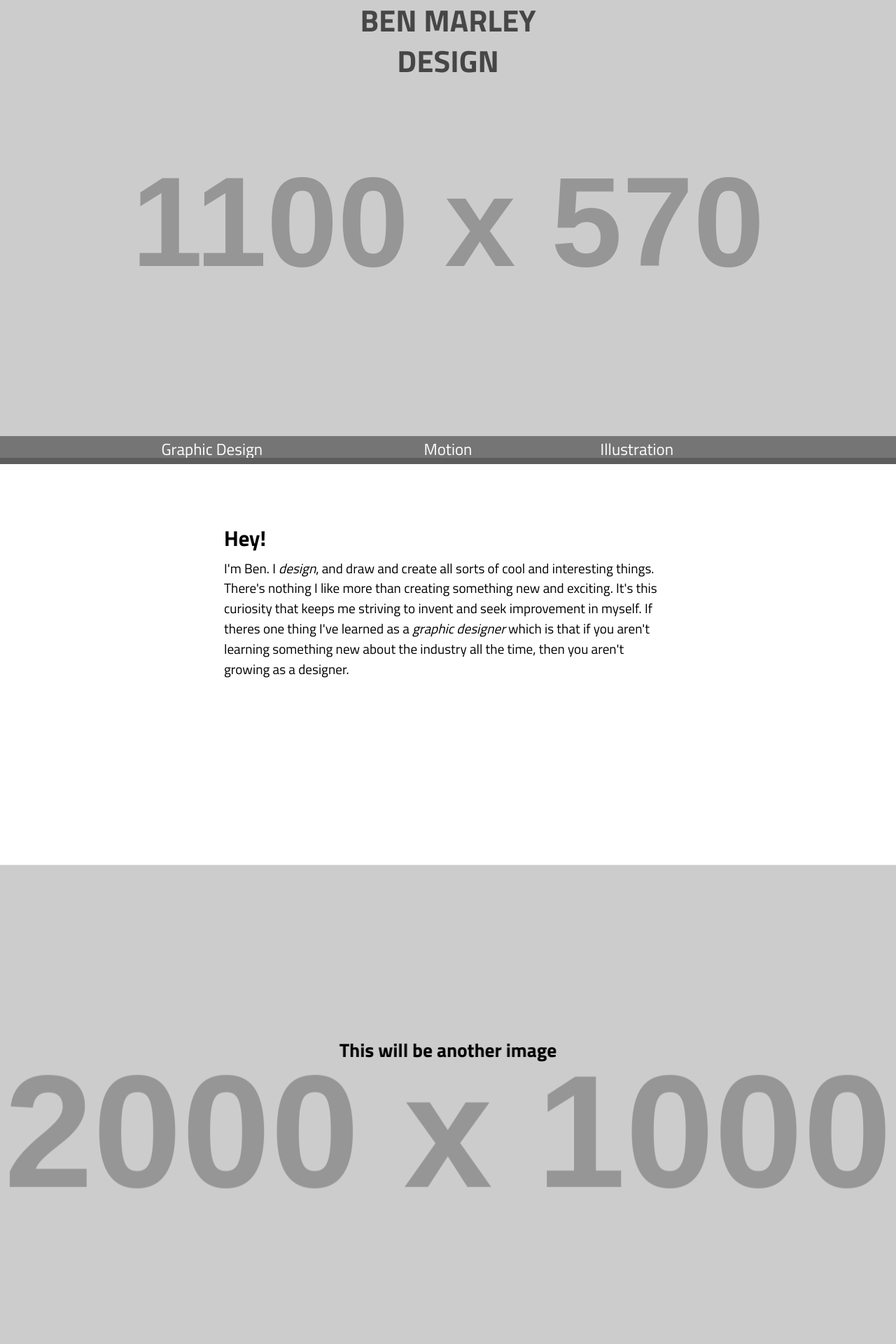
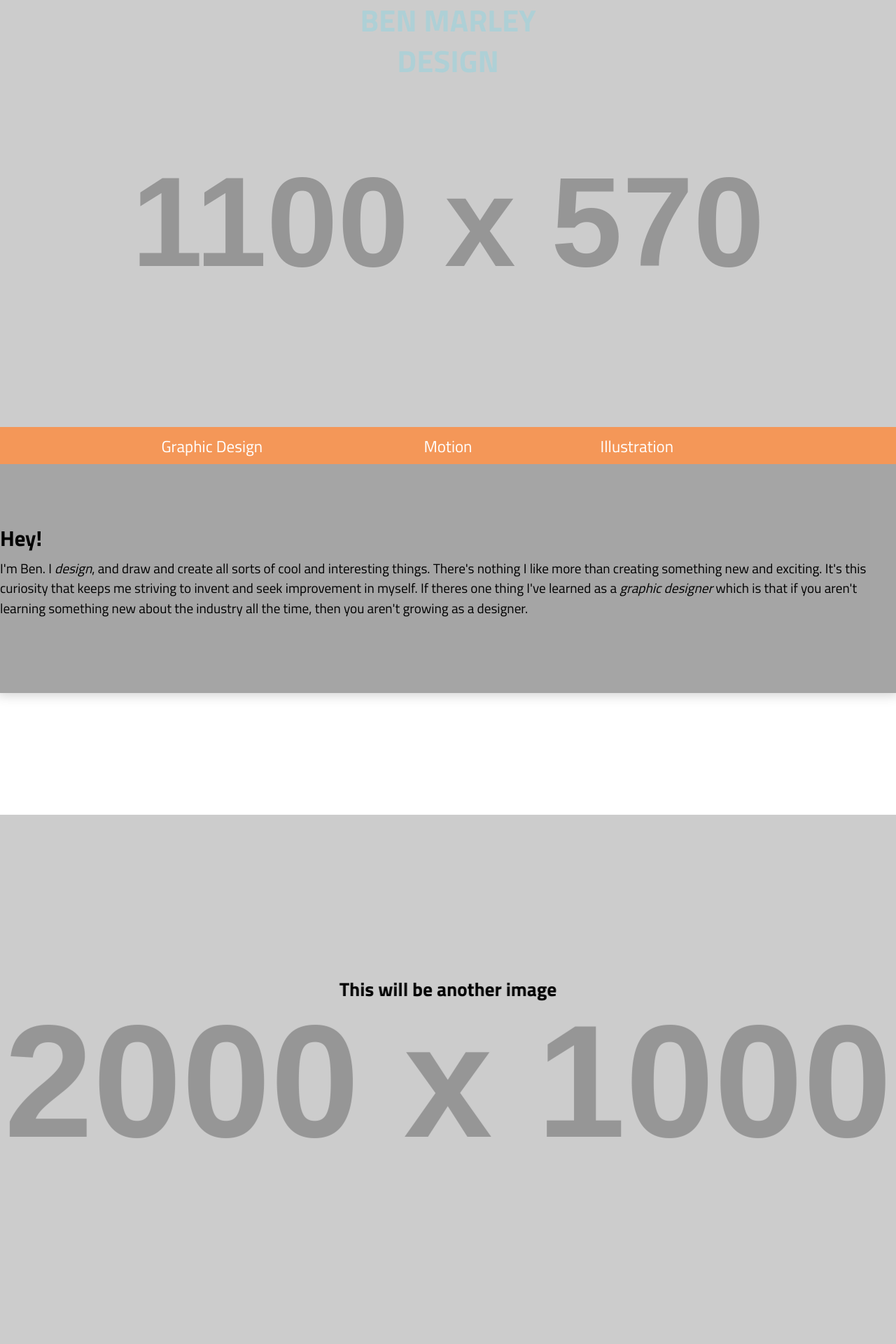
Before and after one commit to benmarley/portfolio, a Jekyll site: the page built from index.html, in a window 1280 px wide. Shown: the top 1920 px of the page at 70% size. Built offline with Jekyll 4.4.1, drawn with Linux system fonts in a browser that asks for light colours; Markdown is read by kramdown in place of the engine named in the settings.

Commit message:
experimented with colour and fixed issues with parallax

```diff
--- a/_includes/type-graphic.html
+++ b/_includes/type-graphic.html
@@ -1,4 +1,4 @@
-<svg version="1.1" id="allartwork" xmlns="http://www.w3.org/2000/svg" xmlns:xlink="http://www.w3.org/1999/xlink" x="0px" y="0px" viewBox="0 0 600 380" style="enable-background:new 0 0 600 380;" xml:space="preserve" class="ben-graphic">
+<svg version="1.1" id="allartwork" xmlns="http://www.w3.org/2000/svg" xmlns:xlink="http://www.w3.org/1999/xlink" x="0px" y="0px" viewBox="0 0 600 380" style="enable-background:new 0 0 600 380;" xml:space="preserve" class="type-graphic">
         <style type="text/css">
           .st0{fill:#E7DFCD;stroke:#455864;stroke-miterlimit:10;}
           .st1{fill:#C0B8A9;stroke:#455864;stroke-width:2;stroke-miterlimit:10;}
--- a/css/main.css
+++ b/css/main.css
@@ -62,6 +62,8 @@ img {
 	top: 40%;
 	left: 50%;
 	transform: translateX(-50%);
+
+	z-index: 1;
 }
 
 .banner {
@@ -72,21 +74,12 @@ img {
 	padding: 0;
 }
 
-.depth-banner {
-	width: 100%;
-	position: absolute;
-	bottom: -.5em;
-	height: 1em;
-	background-color: #5D5D5D;
-
-}
-
 .banner img {
 	display: block;
 }
 
 .banner-heading {
-	color: #464646;
+	color: #AED0D6;
 	position: absolute;
 	left:50%;
 	-webkit-transform: translateX(-50%);
@@ -103,7 +96,7 @@ img {
 }
 
 .navigation-list a {
-	background-color: #C45145;
+	background-color: #EF9033;
 	text-decoration: none;
 	color: #ccc;
 	padding-top: .5em;
@@ -181,7 +174,7 @@ transform:translateX(-50%);
 	padding-left: 6%;
 	padding-right: 6%;
 	padding-bottom: 1em;
-	background-color: #757575;
+	background-color: #F49758;
 	position: absolute;
 	bottom: -6px;
 	-webkit-transition: all 300ms linear;
@@ -193,7 +186,7 @@ transform:translateX(-50%);
 	padding-bottom: 2.5em;
 	-webkit-transition: all 300ms linear;
 	transition: all 300ms linear;
-	background-color: #A0A0A0;
+	background-color: #F7B27D;
 	box-shadow: 2px 6px 15px black;
 }
 
@@ -216,7 +209,9 @@ transform:translateX(-50%);
 	overflow: hidden;
 	padding-top: 10em;
 	padding-bottom: 10em;
-	background-color: #E2E7EC;
+	background-color: #DCDCDC;
+	box-shadow: 0px -2px 17px 4px rgba(0, 0, 0, 0.2);
+
 }
 
 .expanding-divs a {
@@ -257,7 +252,7 @@ transform:translateX(-50%);
  	background-repeat: no-repeat;
   	position: relative;
   	overflow: hidden;
-  	background-size: 40em;
+  	background-size: 45em;
 	background-position-x: 65%;
 }
 
@@ -284,6 +279,7 @@ transform:translateX(-50%);
 	background-repeat: no-repeat;
 	position: relative;
 	overflow: hidden;
+	background-size: 40em;
 }
 
 .bg-7 {
@@ -309,13 +305,6 @@ transform:translateX(-50%);
 	z-index: 1;
 }
 
-.depth {
-	width: 100%;
-	height: 1em;
-	position: absolute;
-	top: 0%;
-	background-color: #66819B;
-}
 
 .center-tabs a {
 	color:black;
@@ -325,15 +314,16 @@ transform:translateX(-50%);
 
 .tab-bg {
 	width: 100%;
-	height: 2.5em;
+	height: 3em;
 	position: absolute;
 	top: 91%;
-	background-color:  #757575;
+	background-color:  #F49758;
+	z-index: 33;
 }
 
 .footer {
 	width: 100%;
-	background-color: #464646;
+	background-color: #CE655D;
 	position: relative;
 }
 
@@ -484,16 +474,24 @@ header {
 .intro-spacing {
 	padding-top: 4em;
 	padding-bottom: 4em;
-	margin-left: auto;
-	margin-right: auto;
-	width: 70%;
+
+	width: 100%;
+	background-color: #A5A5A5;
 
 	position: relative;
 	z-index: 6;
+
+	box-shadow: 0px -2px 17px 4px rgba(0, 0, 0, 0.2);
 }
 
 .back-to-top {
 	width: 10%;
+}
+
+.type-graphic{
+	position: relative;
+	top: 4em;
+
 }
 
 .copyright {
@@ -579,6 +577,22 @@ header {
 	top: 14%;
 	left: 19%;
 	width: 20%;
+
+	animation: rotatespool 2s infinite;
+}
+
+@keyframes rotatespool{
+	0% {
+		transform: rotate(0deg);
+	}
+	50% {
+		transform: rotate(360deg);
+	}
+	100% {
+		transform: rotate(0deg);
+
+	}
+
 }
 
 .spool-right {
@@ -586,6 +600,18 @@ header {
 	top: 14%;
 	left: 40%;
 	width: 20%;
+	animation: rotatespool-right 1s linear infinite;
+}
+
+@keyframes rotatespool-right{
+	0% {
+		transform: rotate(0deg);
+	}
+	100% {
+		transform: rotate(360deg);
+
+	}
+
 }
 
 .computer-container {
@@ -653,7 +679,7 @@ header {
 }
 
 	.tab-bg {
-		top: 85%;
+		top: 86%;
 }
 
 	.section-1-aboutme {
@@ -665,7 +691,7 @@ header {
 }
 
 	.intro-spacing {
-		width: 50%;
+		width:100%;
 }
 
 
@@ -689,7 +715,7 @@ header {
 @media only screen and (min-width: 46em) {
 
 	.tab-bg {
-		top: 87%;
+		top: 89%;
 }
 
 	.parallax-group {
@@ -728,7 +754,7 @@ header {
 	}
 
 	.tab-bg {
-		top: 94%;
+		top: 92%;
 	}
 }
 
@@ -743,7 +769,7 @@ header {
 	}
 
 		.tab-bg {
-		top: 92%;
+		top: 92.5%;
 	}
 
 }
@@ -761,7 +787,21 @@ header {
 	.parallax-group {
 		height: 45em;
 	}
+
+	.tab-bg {
+		top: 93%;
+	}
 }
+
+@media only screen and (min-width: 110em) {
+
+	.tab-bg {
+		top: 94.5%;
+	}
+
+
+}
+
 
 @media only screen and (min-width: 125em) {
 
--- a/index.html
+++ b/index.html
@@ -13,18 +13,16 @@ title: Ben Marley – Designer - Ottawa, Canada
 		<div class="tab-bg small-none-nav">
 			<div class="center-tabs" id="nav" role="navigation">
 				<a href="{{site.baseurl}}/graphicdesign.html"><div class="tab tab-1">Graphic Design </div></a>
-				<a href="{{site.baseurl}}/graphicdesign.html"><div class="tab tab-2">Motion </div></a>
-				<a href="{{site.baseurl}}/graphicdesign.html"><div class="tab tab-3">Illustration </div></a>
+				<a href="{{site.baseurl}}/motion.html"><div class="tab tab-2">Motion </div></a>
+				<a href="{{site.baseurl}}/illustration.html"><div class="tab tab-3">Illustration </div></a>
 			</div>
 		</div>
 
 		<div class="grid navigation-list">
 			<a href="{{site.baseurl}}/graphicdesign.html" class="unit unit-xs-1-3 unit-s-1-3">Graphic Design</a>
 			<a href="{{site.baseurl}}/motion.html" class="border-nav unit unit-xs-1-3 unit-s-1-3">Motion Graphics</a>
-			<a href="{{site.baseurl}}/illusration.html" class="unit unit-xs-1-3 unit-s-1-3">Illustration</a>
+			<a href="{{site.baseurl}}/illustration.html" class="unit unit-xs-1-3 unit-s-1-3">Illustration</a>
 		</div>
-
-		<div class="depth-banner"></div>
 
 	</div>
 
@@ -86,7 +84,7 @@ title: Ben Marley – Designer - Ottawa, Canada
 		</div>
 
 		<div class="expanding-divs">
-			<div class="depth"></div>
+
 			<h4>THIS IS MY WORK</h4>
 			<a href="{{site.baseurl}}/portfolioitemone.html">
 				<div class="container bg-1" title="image item 1">
```
